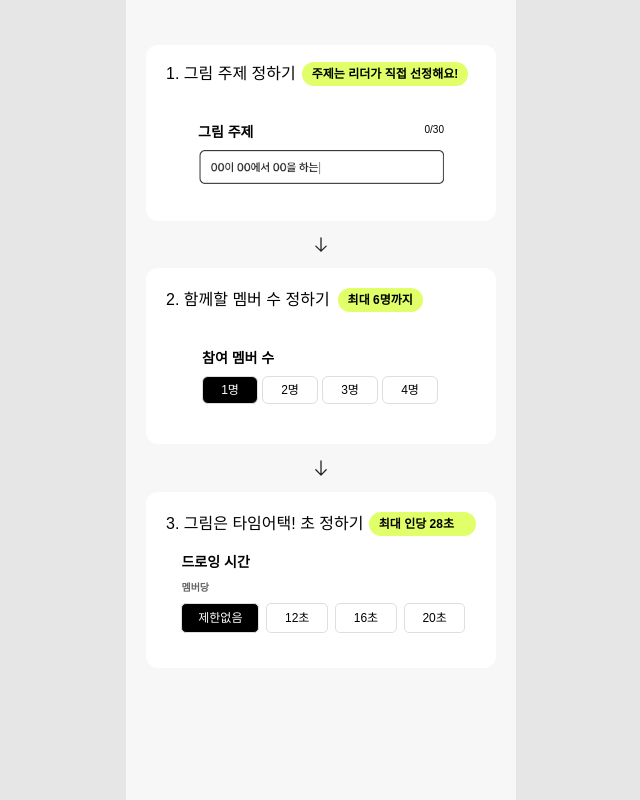
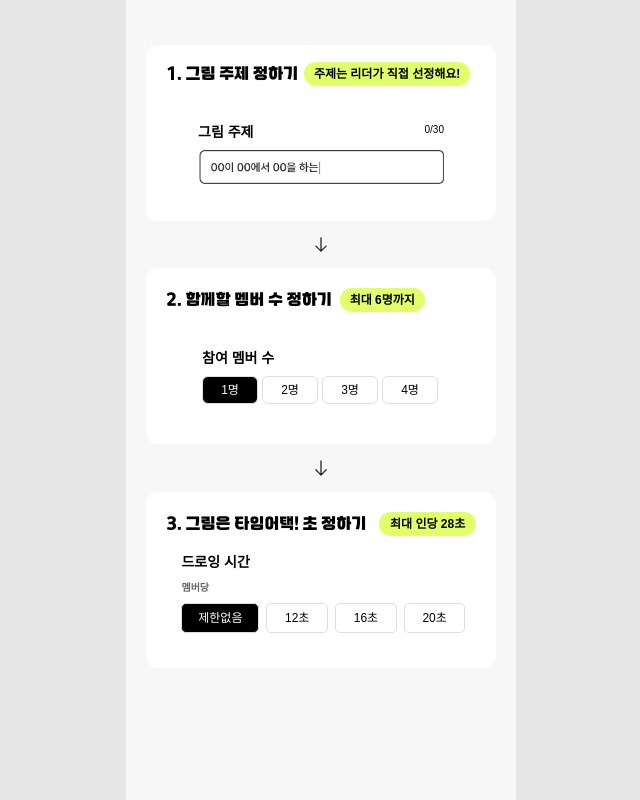
Before and after one commit to relay-toon/front, a Next.js app: page / in a window 1280 px wide. Shown: the part 701-1501 px from the top of the page, without its empty margins (319-959 px from the left). Built offline with nearby package versions, Linux system fonts and the light colour scheme.

Commit message:
폰트 설정

```diff
--- a/src/app/styles/globals.css
+++ b/src/app/styles/globals.css
@@ -23,7 +23,7 @@ body {
 
 @font-face {
   font-family: 'Waguri';
-  src: local('/fonts/Waguri.ttf') format('ttf');
+  src: url('/fonts/Waguri.ttf') format('truetype');
   font-weight: normal;
   font-style: normal;
   font-display: swap;
--- a/src/components/Main.tsx
+++ b/src/components/Main.tsx
@@ -48,7 +48,7 @@ export default function Main() {
           </span>
         </div>
         <div className="mt-4 text-base">
-          릴레이툰은 여러명이서 릴레이로
+          릴레이툰은 여러명이서 릴레이로&nbsp;
           <span className="font-bold text-[#464646]">이어그리는 그림</span>을 말
           해요! 다같이 재미있는 그림을 완성해보세요!
         </div>
@@ -128,7 +128,7 @@ export default function Main() {
               <span className="custom-waguri-font flex w-72 text-base">
                 3. 그림은 타임어택! 초 정하기
               </span>
-              <span className="flex w-36 items-center rounded-xl bg-[#E0FF68] px-2.5 py-0.5 text-xs font-bold">
+              <span className="flex w-32 items-center justify-center rounded-xl bg-[#E0FF68] px-1 py-0.5 text-xs font-bold">
                 최대 인당 28초
               </span>
             </div>
```
